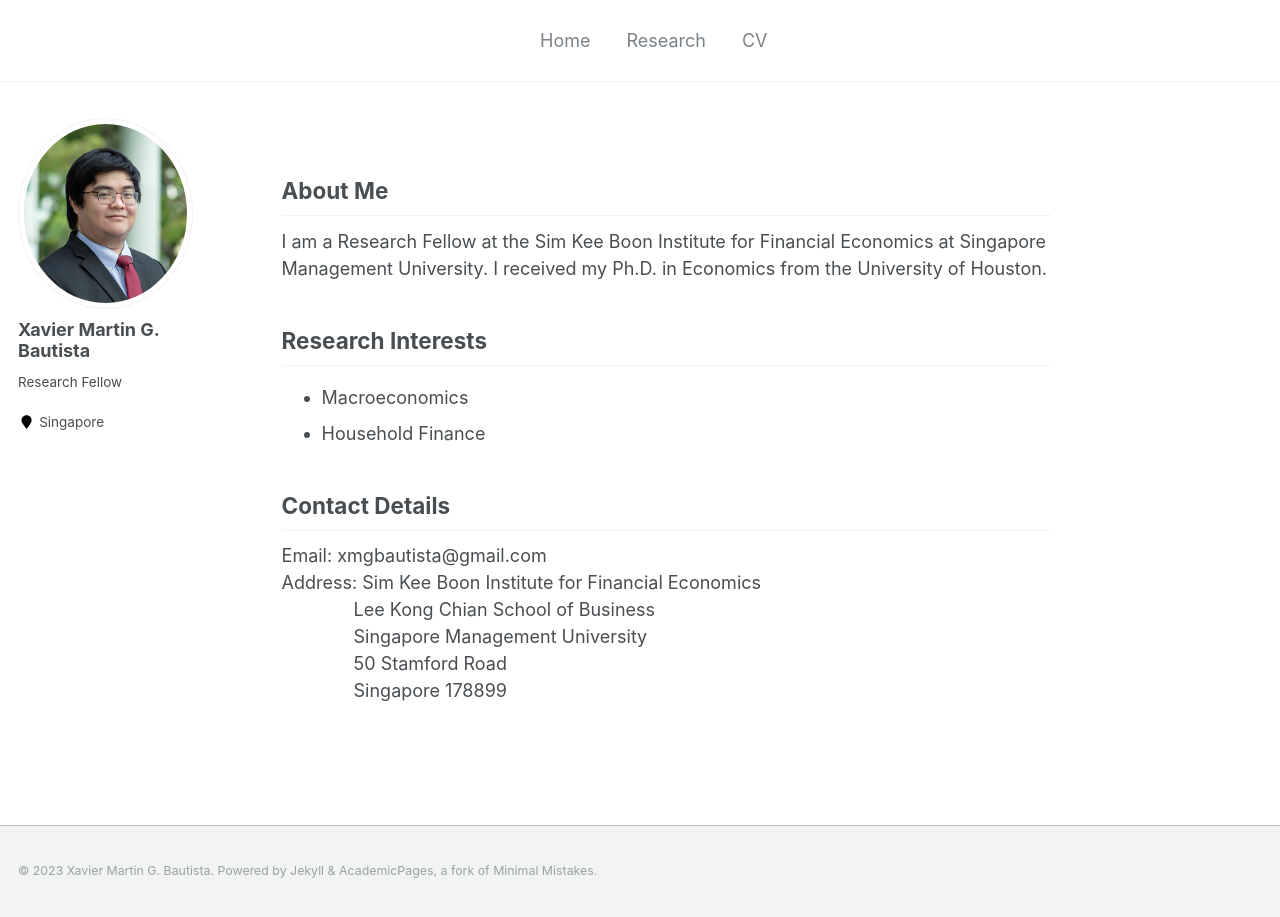
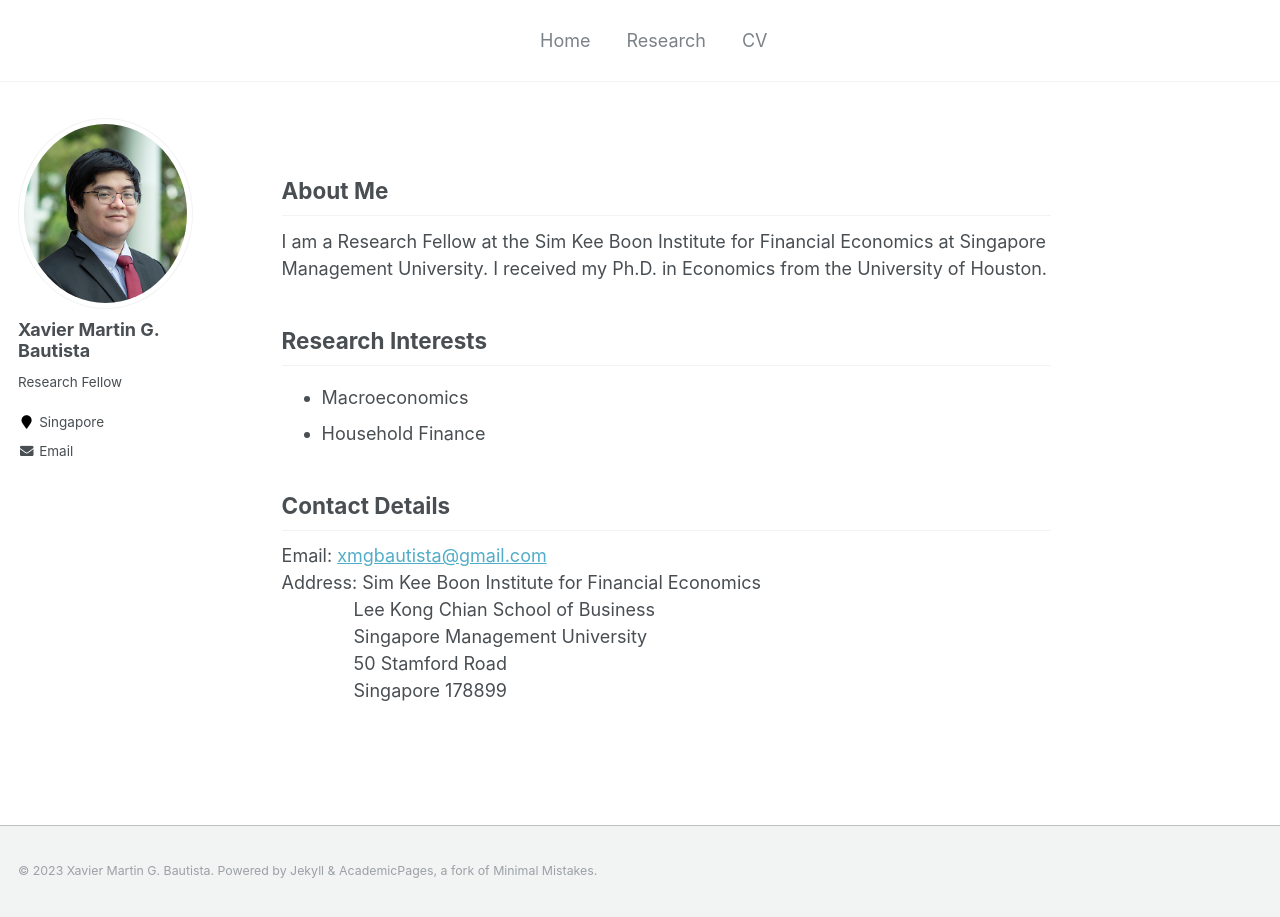
Before and after one commit to xmgbautista/xmgbautista.github.io, a Jekyll site: the page built from _pages/about.md, in a window 1280 px wide. Built offline with Jekyll 4.4.1, drawn with Linux system fonts in a browser that asks for light colours.

Commit message:
Update email

```diff
--- a/_config.yml
+++ b/_config.yml
@@ -87,7 +87,7 @@ author:
   employer         :
   pubmed           :
   googlescholar    :
-  email            :
+  email            : "xmgbautista@gmail.com"
   researchgate     :
   uri              :
   bitbucket        :
--- a/_pages/about.md
+++ b/_pages/about.md
@@ -25,7 +25,7 @@ Economics from the University of Houston.
 * Household Finance
 
 ## Contact Details
-Email: <!-- null -->xmg<!-- null -->bautista<!-- null -->@<!-- null -->gmail<!-- null -->.com <br>
+Email: [xmgbautista@gmail.com](mailto:xmgbautista@gmail.com) <br>
 Address: Sim Kee Boon Institute for Financial Economics <br>
 &emsp;&emsp;&emsp;&emsp;Lee Kong Chian School of Business <br>
 &emsp;&emsp;&emsp;&emsp;Singapore Management University <br>
```
